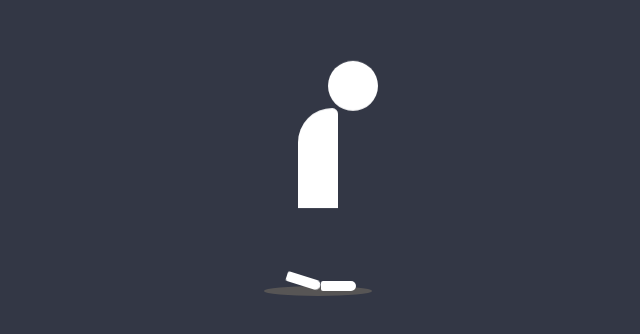
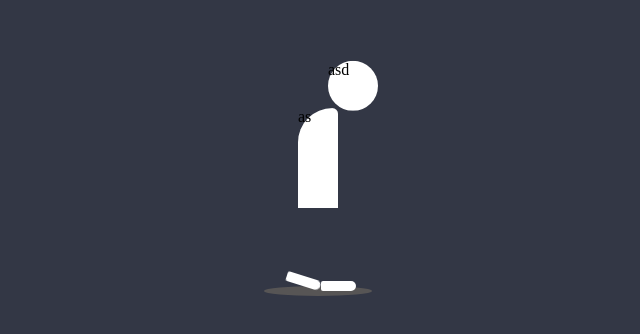
Before and after one commit to HamedDN/night-man-animation, a plain HTML site: page index.html in a window 1280 px wide. Shown: the part 234-568 px from the top of the page, 322-962 px from the left. Drawn offline with Linux system fonts and the light colour scheme.

Commit message:
Update index.html

```diff
--- a/index.html
+++ b/index.html
@@ -4,8 +4,8 @@
 </head>
 <body>
     <div class="container">
-        <div class="headChar"></div>
-        <div class="bodyChar"></div>
+        <div class="headChar">asd</div>
+        <div class="bodyChar">as</div>
         <div class="firstLeg"></div>
         <div class="secondLeg"></div>
         <div class="shadowChar"></div>
```
